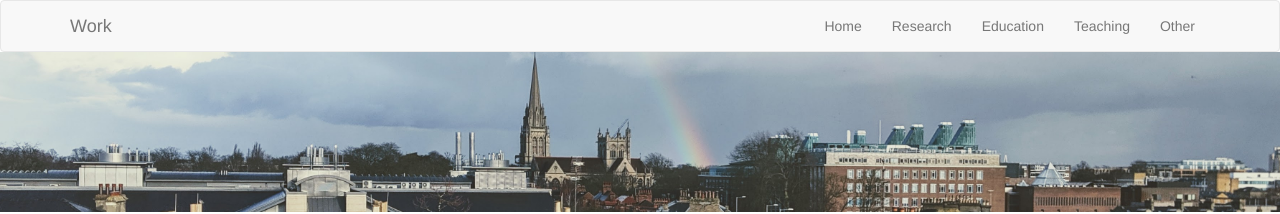
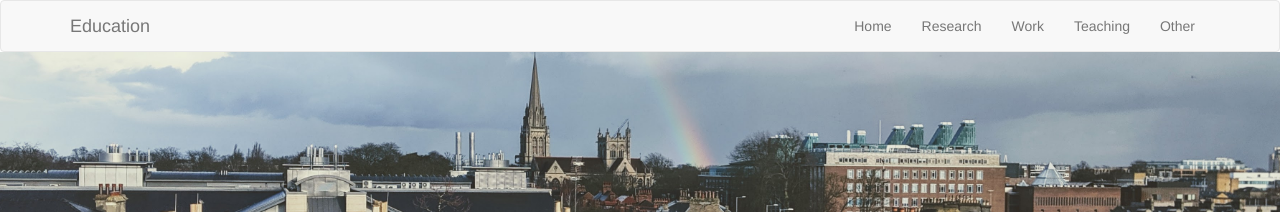
Before and after one commit to rainavyas/rainavyas.github.io, a plain HTML site: page education.html in a window 1280 px wide. Shown: the top 214 px of the page. Drawn offline with nearby package versions, Linux system fonts and the light colour scheme.

Commit message:
Update education.html

```diff
--- a/education.html
+++ b/education.html
@@ -20,7 +20,7 @@
                     <span class="icon-bar"></span>
                     <span class="icon-bar"></span>
                 </button>
-                <a class="navbar-brand topnav">Work</a>
+                <a class="navbar-brand topnav">Education</a>
             </div>
             <div class="collapse navbar-collapse" id="my-navbar-collapse">
                 <ul class="nav navbar-nav navbar-right">
@@ -31,7 +31,7 @@
                         <a href="research.html">Research</a>
                     </li>
                     <li>
-                        <a href="education.html">Education</a>
+                        <a href="work.html">Work</a>
                     </li>
                     <li>
                         <a href="teaching.html">Teaching</a>
```
